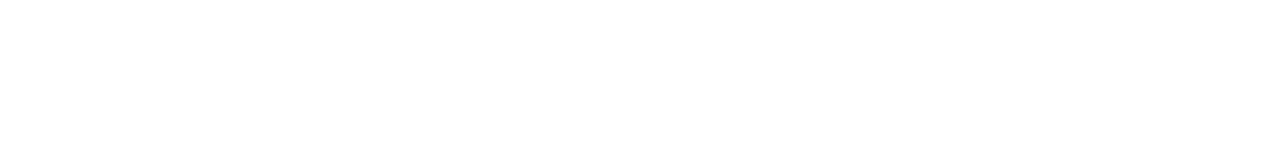
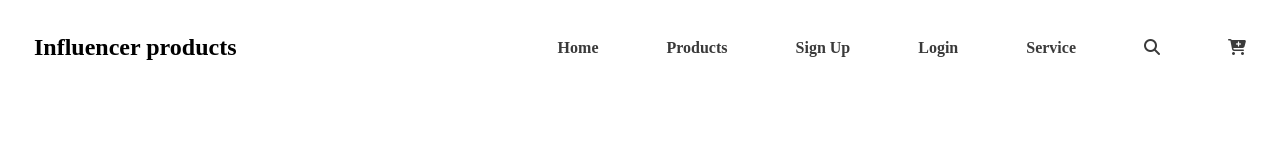
Before and after one commit to muhammadsobuj20/influencer-gear, a plain HTML site: page index.html in a window 1280 px wide. Drawn offline with Linux system fonts and the light colour scheme.

Commit message:
added a nabar

```diff
--- a/index.html
+++ b/index.html
@@ -4,8 +4,24 @@
     <meta charset="UTF-8">
     <meta name="viewport" content="width=device-width, initial-scale=1.0">
     <title>Influencer Gear</title>
+
+    <link rel="stylesheet" href="https://cdnjs.cloudflare.com/ajax/libs/font-awesome/6.7.2/css/all.min.css" integrity="sha512-Evv84Mr4kqVGRNSgIGL/F/aIDqQb7xQ2vcrdIwxfjThSH8CSR7PBEakCr51Ck+w+/U6swU2Im1vVX0SVk9ABhg==" crossorigin="anonymous" referrerpolicy="no-referrer" />
+    <link rel="stylesheet" href="style.css">
 </head>
 <body>
-
+    <header class="header-section">
+        <nav class="navbar display-flex">
+        <h1 class="brand">Influencer products</h1>
+        <ul class="nav-links display-flex">
+            <li class="nav-item"><a href="#" class="nav-link">Home</a></li>
+            <li class="nav-item"><a href="#" class="nav-link">Products</a></li>
+            <li class="nav-item"><a href="#" class="nav-link">Sign Up</a></li>
+            <li class="nav-item"><a href="#" class="nav-link">Login</a></li>
+            <li class="nav-item"><a href="#" class="nav-link">Service</a></li>
+            <li class="nav-item"><a href="#" class="nav-link"><i class="fa-solid fa-magnifying-glass"></i></a></li>
+            <li class="nav-item"><a href="#" class="nav-link"><i class="fa-solid fa-cart-plus"></i></a></li>
+        </ul>
+        </nav>
+    </header>
 </body>
 </html>
--- a/style.css
+++ b/style.css
@@ -3,3 +3,48 @@
     margin: 0;
     box-sizing: border-box;
 }
+
+/* shared styles */
+.display-flex{
+    display: flex;
+}
+
+.text-color-dark{
+    color: rgba(58, 58, 58, 1);
+}
+
+
+/* header and navigation styles */
+
+.header-section{
+    max-width: 1440px;
+    margin: 0 auto;
+}
+.navbar{
+justify-content: space-between;
+align-items: center;
+
+}
+
+.brand{
+font-size: 1.5rem;
+font-weight: 700;
+margin: 34px;
+}
+
+.nav-links{
+align-items: center;
+
+}
+
+.nav-item{
+list-style: none;
+margin: 34px;
+font-weight: 600;
+font-size: 1rem;
+}
+
+.nav-link{
+text-decoration: none;
+color: rgba(58, 58, 58, 1);
+}
```
